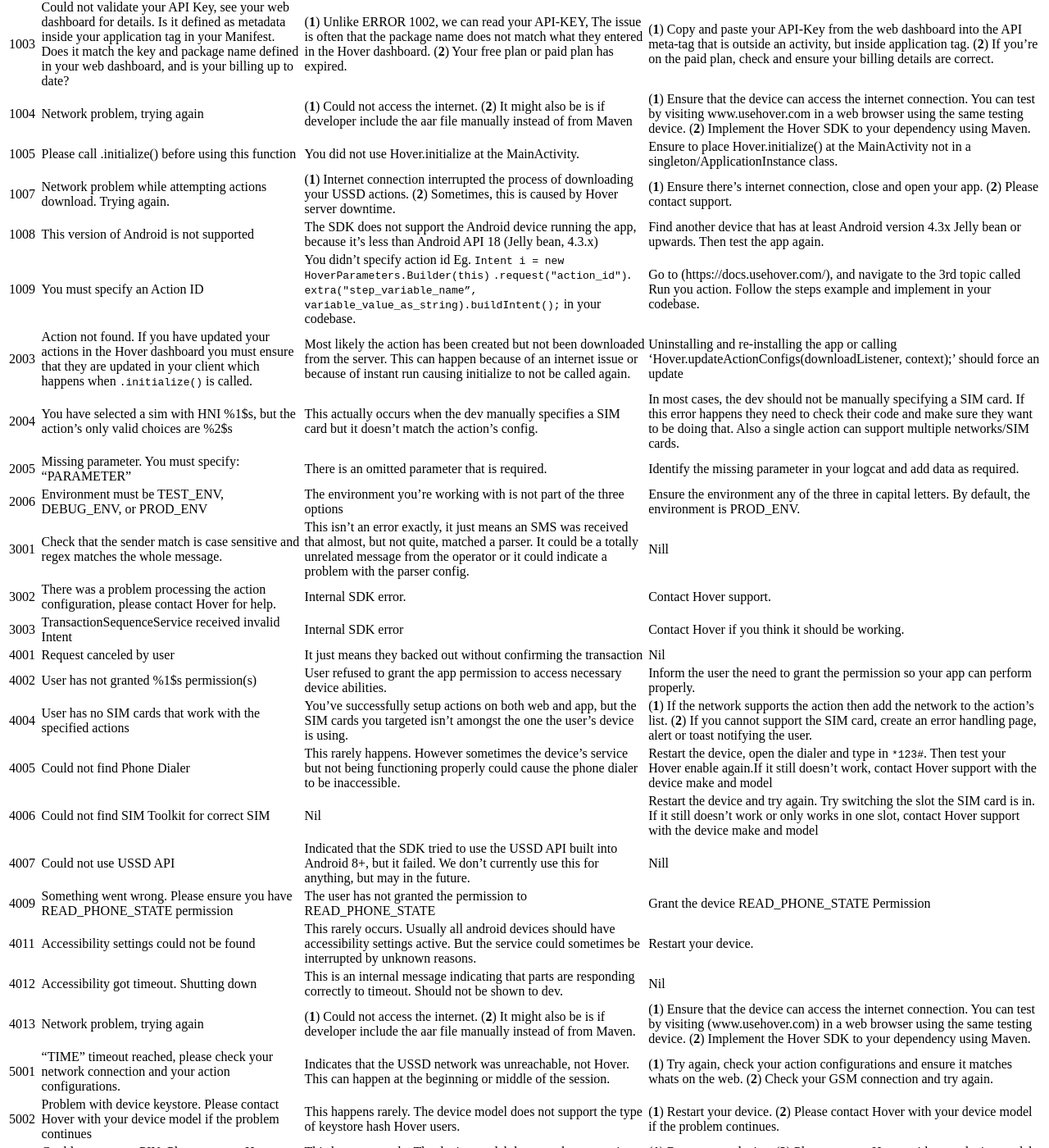
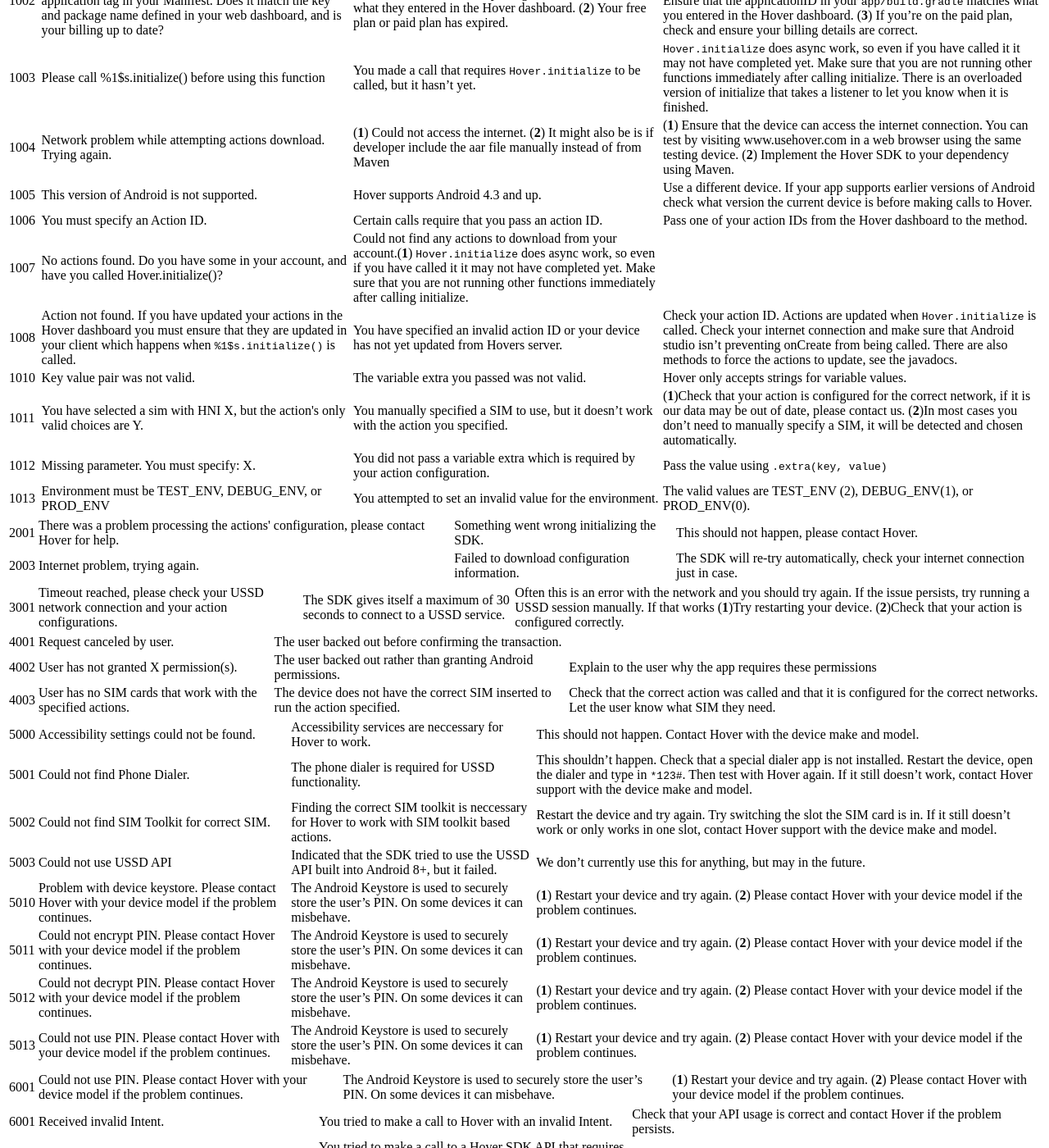
Before and after one commit to UseHover/hover-docs, a Jekyll site: the page built from errors.md, in a window 1280 px wide and 1400 px high, scrolled down 1686 px. Shown: the whole window at 82% size. Built offline with Jekyll 4.4.1, drawn with Linux system fonts in a browser that asks for light colours; nearby versions of some CDN libraries; a style sheet for code colours, icons or effects is not loaded; some of the changed text lies outside the part shown.

Commit message:
Update errors to match latest SDK

```diff
--- a/errors.md
+++ b/errors.md
@@ -5,76 +5,73 @@ permalink: /errors
 
 # Error Codes
 
-Hover errors are categorized into 7 types.
-Developer’s error - Level 1
-Network operator error - Level 2
-SDK error - Level 3
-End-user error (Consumer based) - Level 4
-Device error - Level 5
-Other related - Level 6 and 7.
+Hover errors are categorized into 7 types. These errors are shown in the Android Studio logcat, but are not shown to users.
 
-###### Developer’s error (LEVEL 1)
- Those that occur as a result of mistakes in the code implementation. Sometimes, developers forget to add or remove extra snippets which causes improper functionality of the app. This is level 1, which the solution to the error is flexible and easily debuggable by fixing what went wrong.
+###### Configuration errors (LEVEL 1)
+These are a result of mistakes in integrating the SDK into an app.
 
+###### SDK errors (LEVEL 2)
+These indicate that there may be a bug in the Hover SDK. Kindly contact Hover’s support for further assistance.
 
-###### Network Operators Error (LEVEL 2)
-These are caused whenever there are issues with the network operator hence causing improper functioning of your app like No network being detected, or total refusal to connect with USSD, for example:
-The type of error messages you encounter when you use e.g *123# and get a response similar to
-- Connection timeout.
-- MMI incomplete, etc.
-These errors occur before it gets to the teleco or business’s server, and therefore terminates the process. This type of issue needs to be solved by the network operator. We suggest you reach out to the network operator’s support for assistance.
+###### USSD network errors (LEVEL 3)
+These occur when there is an issue connecting to a USSD service. These are often resolved by trying again or waiting until the network is working again or you have better service. In some cases an incorrect action configuration can lead to these errors. You should check that your action is configured correctly.
 
+###### End-user errors (LEVEL 4)
+These occur as a result of the user not satisfying the requirements needed for the app to function properly, such as usuing the wrong SIM card or not granting permissions.
 
-###### SDK errors (LEVEL 3)
-These are caused by our SDK not running your operations well, or sometimes when we have server downtimes. Kindly contact Hover’s support for further assistance.
+###### Device errors (LEVEL 5)
+These are a result of something strange happening on specific device model. The most common are issues with using the Android keystore for PIN storage. If the issue persists please contact Hover for support.
 
-###### End-user error (LEVEL 4)
-These occurs as a result of the user not satisfying the requirements needed for the app to function properly for example, not turning on the internet for the first time, not granting permissions etc.
+###### API errors (LEVEL 6)
+These are a result of calling the Hover SDK's APIs incorrectly.
 
-###### Device Errors (LEVEL 5)
-Our SDK requires a minimum of JellyBean, 4.3.x. And some other device versions may not support some default settings or APIs so unknown reasons especially when device is rooted and customized. This however happens rarely.
+###### Unknown error (LEVEL 7)
+The SDK could not determine what the problem was. Try again and contact Hover for support if the error persists.
 
 #### Error codes and their meanings
-*Where the first letter of the Code name is the level type.
-
+*Where the first character of the code is the level.
 
 |Code|Text|Implication|Possible solutions|
 |---|---|---|---|
-|1001|Could not get the package name. Have you defined it in your Manifest?|Somethings wrong with your android-setup itself. &nbsp;We couldn’t get the package &#13;name in your app/build.gradle.Something similar &#13;to com.example.demoapp| (**1**) Check your manifest file and ensure your &#13;app is set with the right package name.&#13;(**2**) Refractor your android package name.&#13; (**3**) If any of the above doesn't work, create a new project and set your package to have 2 dots e.g com.example.demoapp|
-|1002|Could not find API Key. Is it defined as metadata inside your application tag in your Manifest?|We couldn’t locate your API key in the &#13;manifest file.|Ensure to add your API key inside your manifest file. This must be outside an activity tab, but inside the application tag.&#13;|
-| | | |`<Application><Activity>stuff here</activity><meta-data android:name="com.hover.ApiKey"android:value="<YOUR_API_TOKEN>"/></Application>` |
-| | | | |
-|1003|Could not validate your API Key, see your web dashboard for details. Is it defined as metadata inside your application tag in your Manifest. Does it match the key and package name defined in your web dashboard, and is your billing up to date?|(**1**) Unlike ERROR 1002, we can read your API-KEY, &#13;The issue is often that the package name does not &#13;match what they entered in the Hover dashboard.&#13;(**2**) Your free plan or paid plan has expired. | (**1**) Copy and paste your API-Key from the web dashboard into the API meta-tag that is outside an activity, but inside application tag.&#13; (**2**) If you’re on the paid plan, check and ensure your billing details are correct.|
-|1004|Network problem, trying again|(**1**) Could not access the internet.&#13;(**2**) It might also be is if developer  include the &#13;aar file manually instead of from Maven|(**1**) Ensure that the device can access the internet connection. You can test by visiting www.usehover.com in a web browser using the same testing device.&#13;(**2**) Implement the Hover SDK to your dependency using Maven.|
-|1005|Please call .initialize() before using this function|You did not use Hover.initialize&#13; at the MainActivity.|Ensure to place Hover.initialize() at the MainActivity not in a singleton/ApplicationInstance class.|
-|1007|Network problem while attempting actions download. Trying again.|(**1**) Internet connection interrupted the &#13;process of downloading your USSD actions.&#13;(**2**) Sometimes, this is caused by Hover server downtime. |(**1**) Ensure there’s internet connection, close and open your app.&#13;(**2**) Please contact support.|
-|1008|This version of Android is not supported|The SDK does not support the Android device &#13;running the app, because it’s less than &#13;Android API 18 (Jelly bean, 4.3.x)| Find another device that has at least Android version 4.3x Jelly bean or upwards. Then test the app again.|
-|1009|You must specify an Action ID|You didn't specify action id Eg.&#13;`Intent i = new HoverParameters.Builder(this)`&#13;`.request("action_id")`.&#13;`extra("step_variable_name”, variable_value_as_string).buildIntent();`&#13; in your codebase. |Go to (https://docs.usehover.com/), and navigate to the 3rd topic called Run you action. Follow the steps example and implement in your codebase.|
-|2003|Action not found. If you have updated your actions in the Hover dashboard you must ensure that they are updated in your client which happens when `.initialize()` is called.|Most likely the action has been &#13;created but not been downloaded from the server.&#13;This can happen because of an internet issue&#13; or because of instant run causing initialize &#13;to not be called again. |Uninstalling and re-installing the app or calling ‘Hover.updateActionConfigs(downloadListener, context);’ should force an update|
-|2004|You have selected a sim with HNI %1$s, but the action's only valid choices are %2$s|This actually occurs when the dev manually &#13;specifies a SIM card but it doesn't match &#13;the action's config.|In most cases, the dev should not be manually specifying a SIM card. If this error happens they need to check their code and make sure they want to be doing that.&#13;Also a single action can support multiple networks/SIM cards.|
-|2005|Missing parameter. You must specify: “PARAMETER”|There is an omitted parameter &#13;that is required.|Identify the missing parameter in your logcat and add data as required.|
-|2006|Environment must be TEST_ENV, DEBUG_ENV, or PROD_ENV|The environment you’re working with is &#13;not part of the three options|Ensure the environment any of the three in capital letters. By default, the environment is PROD_ENV.|
-|3001|Check that the sender match is case sensitive and regex matches the whole message.|This isn’t an error exactly, it just &#13;means an SMS was received that almost, &#13;but not quite, matched a parser. It could &#13;be a totally unrelated message from the operator or it could &#13;indicate a problem with the parser config.|Nill|
-|3002|There was a problem processing the action configuration, please contact Hover for help.|Internal SDK error.|Contact Hover support.|
-|3003|TransactionSequenceService received invalid Intent|Internal SDK error|Contact Hover if you think it should be working.|
-|4001|Request canceled by user|It just means they backed out without &#13;confirming the transaction|Nil|
-|4002|User has not granted %1$s permission(s)|User refused to grant the app permission &#13;to access necessary device abilities.|Inform the user the need to grant the permission so your app can perform properly.|
-|4004|User has no SIM cards that work with the specified actions|You’ve successfully setup actions on &#13;both web and app, but the SIM cards you targeted &#13;isn’t amongst the one the user’s device is using.|(**1**) If the network supports the action then add the network to the action's list.&#13;(**2**) If you cannot support the SIM card, create an error handling page, alert or toast notifying the user.|
-|4005|Could not find Phone Dialer|This rarely happens. However sometimes the device’s &#13;service but not being functioning properly could cause the&#13; phone dialer to be inaccessible.|Restart the device, open the dialer and type in `*123#`. Then test your Hover enable again.If it still doesn’t work, contact Hover support with the device make and model|
-|4006|Could not find SIM Toolkit for correct SIM|Nil|Restart the device and try again. &#13;Try switching the slot the SIM card is in. &#13;If it still doesn’t work or only works in one slot, &#13;contact Hover support with the device make and model|
-|4007|Could not use USSD API|Indicated that the SDK tried to use the&#13; USSD API built into Android 8+, but it failed.&#13; We don’t currently use this for anything, &#13;but may in the future.|Nill|
-|4009|Something went wrong. Please ensure you have READ_PHONE_STATE permission|The user has not granted the &#13;permission to READ_PHONE_STATE|Grant the device READ_PHONE_STATE Permission|
-|4011|Accessibility settings could not be found|This rarely occurs. Usually all android &#13;devices should have accessibility settings active.&#13; But the service could sometimes be interrupted &#13;by unknown reasons.|Restart your device.|
-|4012|Accessibility got timeout. Shutting down|This is an internal message indicating that parts are &#13;responding correctly to timeout. Should not be shown to dev.|Nil|
-|4013|Network problem, trying again|(**1**) Could not access the internet.&#13;(**2**) It might also be is if developer  include the &#13;aar file manually instead of from Maven.|(**1**) Ensure that the device can access the internet connection. You can test by visiting (www.usehover.com) in a web browser using the same testing device.&#13;(**2**) Implement the Hover SDK to your dependency using Maven.|
-|5001|“TIME” timeout reached, please check your network connection and your action configurations.|Indicates that the USSD network was unreachable, not Hover. &#13;This can happen at the beginning or middle of the session.|(**1**) Try again, check your action configurations and ensure it matches whats on the web.&#13;(**2**) Check your GSM connection and try again.|
-|5002|Problem with device keystore. Please contact Hover with your device model if the problem continues|This happens rarely. The device model does &#13;not support the type of keystore hash Hover users.|(**1**) Restart your device.&#13;(**2**) Please contact Hover with your device model if the problem continues.|
-|5003|Could not encrypt PIN. Please contact Hover with your device model if the problem continues.|This happens rarely. The device model does &#13;not the encryption algorithm &#13;used by Hover|(**1**) Restart your device.&#13;(**2**) Please contact Hover with your device model if the problem continues.|
-|5004|Could not decrypt PIN. Please contact Hover with your device model if the problem continues.|This happens rarely. The device model &#13;does not the decryption algorithm used by Hover|(**1**) Restart your device.&#13;(**2**) Please contact Hover with your device model if the problem continues.|
-|5005|Could not use PIN|Device specific issue with &#13;encrypting/decrypting the PIN|Try again and then contact Hover support|
-|6001|You must specify a list of actions|While trying to fetch actions items from your account.&#13; We couldn’t find at least one action.|Go to your dashboard and create at least one action. Then close and open back your app.|
-|6002|Invalid request: When you specify multiple action Ids they must be for different networks/SIM cards|This is a special API that lets Devs &#13;list multiple actions and have the correct one run &#13;based on the user’s present SIM cards|Don’t use this API unless you are trying to select from multiple actions that have different configs but represent the same thing. E.g. check balance on 2 different networks.|
-|6003|Did not find any actions for your account. Have you created some on the web dashboard?|While trying to fetch actions items &#13;from your account. We couldn’t find at least &#13;one action.|Go to your dashboard and create at least one action. Then close and open back your app.|
-|6004|No actions found. Do you have some in your account, and have you called %1$s.initialize()?|Could not find any actions stored in the Hover SDK.&#13; Could be a syncing issue or configuration issue.|Ensure to have Hover.initialize() in your mainActivity class, and have some actions created in your web dashboard.|
-|6005|Bad package name format. Expecting format: com.example.ActivityName or something similar|You’re trying to customize permission activity, &#13;but passed in the wrong format of activity package name.|The package name must contain at least 2 dots in the format com.example.activityname.|
-|7002|Unknown error, please try again.|Shouldn’t really happen, but &#13;indicates some critical bug in SDK|Contact Hover if the problem repeats|
+|1000|Could not get package name. Have you defined an applicationID in your build.gradle?|Something is wrong with your android-setup itself. &nbsp;We couldn’t get the package &#13;name from the applicationID in your app/build.gradle|
+|1001|Could not find API Key. Is it defined as metadata inside your application tag in your Manifest?|We couldn’t locate your API key in the &#13;manifest file.|Ensure to add your API key inside your manifest file. It must be outside an activity tab, but inside the application tag.&#13;|
+|1002|Could not validate your API Key, see your web dashboard for details. Is it defined as metadata inside your application tag in your Manifest. Does it match the key and package name defined in your web dashboard, and is your billing up to date?|(**1**) Unlike ERROR 1001, we can read your API-KEY, &#13;The issue is often that the package name does not &#13;match what they entered in the Hover dashboard.&#13;(**2**) Your free plan or paid plan has expired. | (**1**) Copy and paste your API-Key from the web dashboard into the API meta-tag that is outside an activity, but inside application tag.&#13; (**2**) Ensure that the applicationID in your `app/build.gradle` matches what you entered in the Hover dashboard.&#13; (**3**) If you’re on the paid plan, check and ensure your billing details are correct.|
+|1003|Please call %1$s.initialize() before using this function|You made a call that requires `Hover.initialize` to be called, but it hasn't yet.|`Hover.initialize` does async work, so even if you have called it it may not have completed yet. Make sure that you are not running other functions immediately after calling initialize. There is an overloaded version of initialize that takes a listener to let you know when it is finished.|
+|1004|Network problem while attempting actions download. Trying again.|(**1**) Could not access the internet.&#13;(**2**) It might also be is if developer  include the &#13;aar file manually instead of from Maven|(**1**) Ensure that the device can access the internet connection. You can test by visiting www.usehover.com in a web browser using the same testing device.&#13;(**2**) Implement the Hover SDK to your dependency using Maven.|
+|1005|This version of Android is not supported.|Hover supports Android 4.3 and up.|Use a different device. If your app supports earlier versions of Android check what version the current device is before making calls to Hover.|
+|1006|You must specify an Action ID.|Certain calls require that you pass an action ID.|Pass one of your action IDs from the Hover dashboard to the method.|
+|1007|No actions found. Do you have some in your account, and have you called Hover.initialize()?|Could not find any actions to download from your account.(**1**) `Hover.initialize` does async work, so even if you have called it it may not have completed yet. Make sure that you are not running other functions immediately after calling initialize.|
+|1008|Action not found. If you have updated your actions in the Hover dashboard you must ensure that they are updated in your client which happens when `%1$s.initialize()` is called.| You have specified an invalid action ID or your device has not yet updated from Hovers server.|Check your action ID. Actions are updated when `Hover.initialize` is called. Check your internet connection and make sure that Android studio isn't preventing onCreate from being called. There are also methods to force the actions to update, see the javadocs.|
+|1010|Key value pair was not valid.|The variable extra you passed was not valid.|Hover only accepts strings for variable values.|
+|1011|You have selected a sim with HNI X, but the action\'s only valid choices are Y.|You manually specified a SIM to use, but it doesn't work with the action you specified.|(**1**)Check that your action is configured for the correct network, if it is our data may be out of date, please contact us.&#13;(**2**)In most cases you don't need to manually specify a SIM, it will be detected and chosen automatically.|
+|1012|Missing parameter. You must specify: X.|You did not pass a variable extra which is required by your action configuration.|Pass the value using `.extra(key, value)`|
+|1013|Environment must be TEST_ENV, DEBUG_ENV, or PROD_ENV|You attempted to set an invalid value for the environment.|The valid values are TEST_ENV (2), DEBUG_ENV(1), or PROD_ENV(0).|
+
+|2001|There was a problem processing the actions\' configuration, please contact Hover for help.|Something went wrong initializing the SDK.|This should not happen, please contact Hover.|
+|2003|Internet problem, trying again.|Failed to download configuration information.|The SDK will re-try automatically, check your internet connection just in case.|
+
+|3001|Timeout reached, please check your USSD network connection and your action configurations.|The SDK gives itself a maximum of 30 seconds to connect to a USSD service.|Often this is an error with the network and you should try again. If the issue persists, try running a USSD session manually.&#13; If that works (**1**)Try restarting your device.&#13; (**2**)Check that your action is configured correctly.|
+
+|4001|Request canceled by user.|The user backed out before confirming the transaction.||
+|4002|User has not granted X permission(s).|The user backed out rather than granting Android permissions.|Explain to the user why the app requires these permissions|
+|4003|User has no SIM cards that work with the specified actions.|The device does not have the correct SIM inserted to run the action specified.|Check that the correct action was called and that it is configured for the correct networks. Let the user know what SIM they need.|
+
+|5000|Accessibility settings could not be found.|Accessibility services are neccessary for Hover to work.|This should not happen. Contact Hover with the device make and model.|
+|5001|Could not find Phone Dialer.|The phone dialer is required for USSD functionality.|This shouldn't happen. Check that a special dialer app is not installed. Restart the device, open the dialer and type in `*123#`. Then test with Hover again. If it still doesn’t work, contact Hover support with the device make and model.|
+|5002|Could not find SIM Toolkit for correct SIM.|Finding the correct SIM toolkit is neccessary for Hover to work with SIM toolkit based actions.|Restart the device and try again. &#13;Try switching the slot the SIM card is in. &#13;If it still doesn’t work or only works in one slot, &#13;contact Hover support with the device make and model.|
+|5003|Could not use USSD API|Indicated that the SDK tried to use the USSD API built into Android 8+, but it failed.|We don’t currently use this for anything, but may in the future.|
+|5010|Problem with device keystore. Please contact Hover with your device model if the problem continues.|The Android Keystore is used to securely store the user's PIN. On some devices it can misbehave.|(**1**) Restart your device and try again.&#13;(**2**) Please contact Hover with your device model if the problem continues.|
+|5011|Could not encrypt PIN. Please contact Hover with your device model if the problem continues.|The Android Keystore is used to securely store the user's PIN. On some devices it can misbehave.|(**1**) Restart your device and try again.&#13;(**2**) Please contact Hover with your device model if the problem continues.|
+|5012|Could not decrypt PIN. Please contact Hover with your device model if the problem continues.|The Android Keystore is used to securely store the user's PIN. On some devices it can misbehave.|(**1**) Restart your device and try again.&#13;(**2**) Please contact Hover with your device model if the problem continues.|
+|5013|Could not use PIN. Please contact Hover with your device model if the problem continues.|The Android Keystore is used to securely store the user's PIN. On some devices it can misbehave.|(**1**) Restart your device and try again.&#13;(**2**) Please contact Hover with your device model if the problem continues.|
+
+|6001|Could not use PIN. Please contact Hover with your device model if the problem continues.|The Android Keystore is used to securely store the user's PIN. On some devices it can misbehave.|(**1**) Restart your device and try again.&#13;(**2**) Please contact Hover with your device model if the problem continues.|
+
+
+|6001|Received invalid Intent.|You tried to make a call to Hover with an invalid Intent.|Check that your API usage is correct and contact Hover if the problem persists.|
+|6002|Please ensure you have READ_PHONE_STATE permission|You tried to make a call to a Hover SDK API that requires the READ_PHONE_STATE permission but it hasn't been granted.|Ensure the permission is granted before calling the API method.|
+|6003|You must specify a list of actions|You tried to make a call to a Hover SDK API that requires you to specify a list of action IDs.|Ensure you are calling the API correctly.|
+|6004|Invalid request: When you specify multiple action Ids they must be for different networks/SIM cards|This is a special API that lets Devs list multiple actions and have the correct one run based on the user’s present SIM cards|Don’t use this API unless you are trying to select from multiple actions that work on different networks but represent the same thing. E.g. check balance on 2 different networks.|
+|6005|Bad package name format. Expecting format: com.example.ActivityName or something similar.|You’re trying to customize permission activity, but passed in the wrong format of activity package name.|The package name must contain at least 2 dots in the format com.example.activityname|
+
+|7001|Unknown error, please try again. It may an issue with your device, network, or SIM card(s). If the problem persists please contact Hover.|A transaction failed with an unclear error.|Contact Hover if the problem persists.|
```
